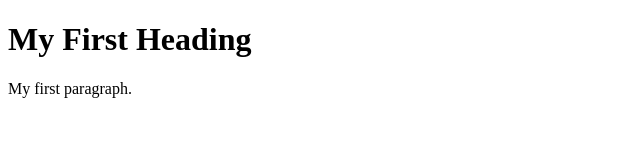
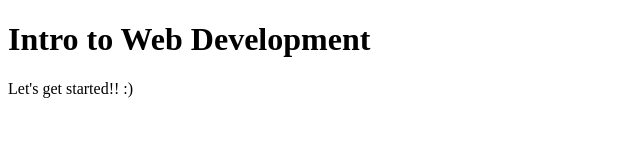
Before and after one commit to AdamCsordas21/web-development-intro, a plain HTML site: page index.html in a window 1280 px wide. Shown: the whole page, without its empty margins (0-640 px from the left). Drawn offline with Linux system fonts and the light colour scheme.

Commit message:
Add new text

```diff
--- a/index.html
+++ b/index.html
@@ -1,7 +1,7 @@
 <!DOCTYPE html>
 <html>
   <body>
-    <h1>My First Heading</h1>
-    <p>My first paragraph.</p>
+    <h1>Intro to Web Development</h1>
+    <p>Let's get started!! :)</p>
   </body>
 </html>
```
